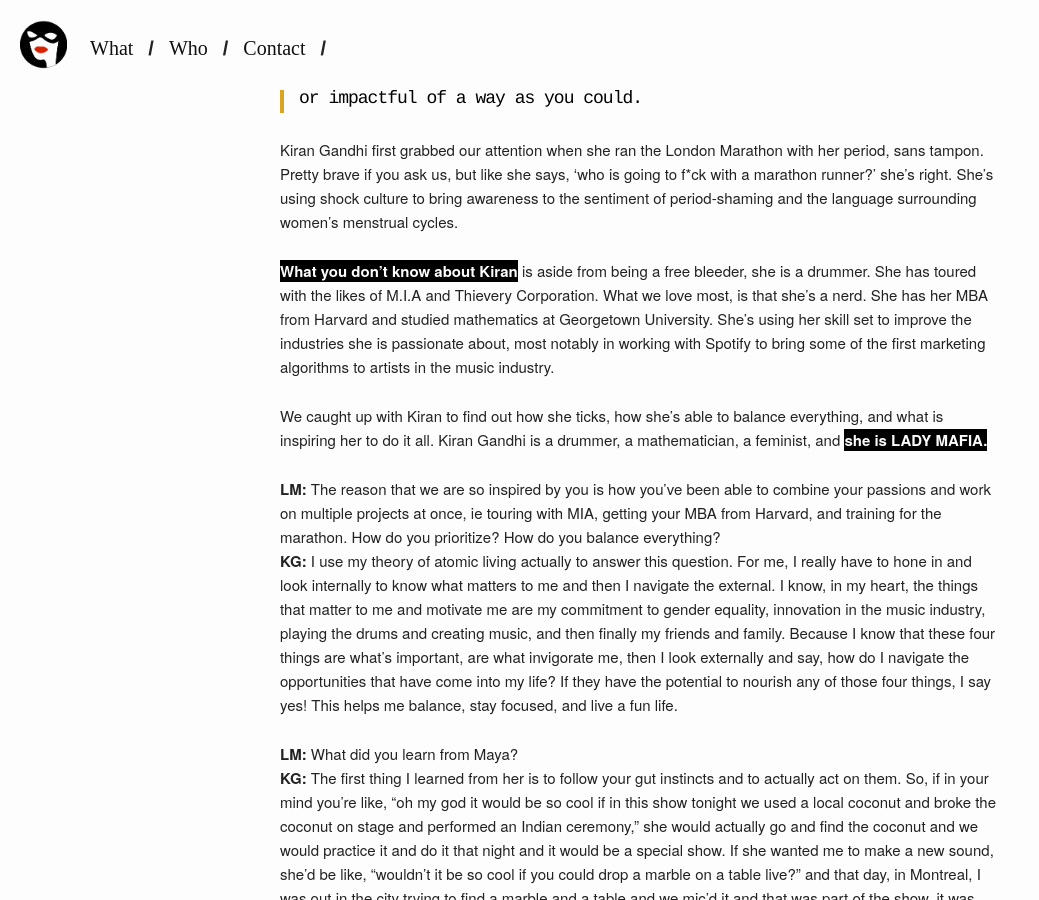
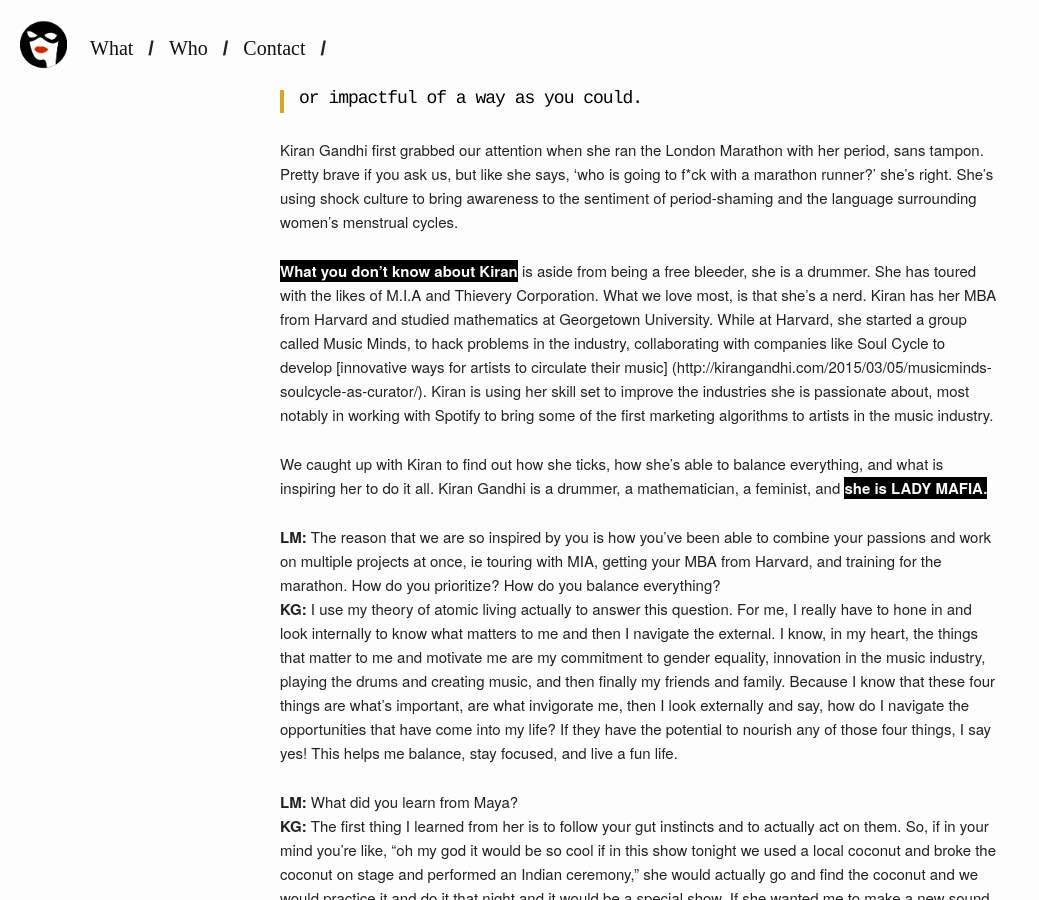
Before and after one commit to SarahBump/LADYMAFIA, a Jekyll site: the page built from _posts/2015-11-15-Kiran.markdown, in a window 1280 px wide and 900 px high, scrolled down 402 px. Shown: the whole window, without its empty margins (0-1039 px from the left). Built offline with Jekyll 4.4.1, drawn with Linux system fonts in a browser that asks for light colours; nearby versions of some CDN libraries; some web fonts are replaced.

Commit message:
update link

```diff
--- a/_posts/2015-11-15-Kiran.markdown
+++ b/_posts/2015-11-15-Kiran.markdown
@@ -14,7 +14,8 @@
 
 Kiran Gandhi first grabbed our attention when she ran the London Marathon with her period, sans tampon. Pretty brave if you ask us, but like she says, ‘who is going to f*ck with a marathon runner?’ she’s right. She’s using shock culture to bring awareness to the sentiment of period-shaming and the language surrounding women’s menstrual cycles.
 
-**_What you don’t know about Kiran_** is aside from being a free bleeder, she is a drummer. She has toured with the likes of M.I.A and Thievery Corporation. What we love most, is that she’s a nerd. She has her MBA from Harvard and studied mathematics at Georgetown University. She’s using her skill set to improve the industries she is passionate about, most notably in working with Spotify to bring some of the first marketing algorithms to artists in the music industry.
+**_What you don’t know about Kiran_** is aside from being a free bleeder, she is a drummer. She has toured with the likes of M.I.A and Thievery Corporation. What we love most, is that she’s a nerd. Kiran has her MBA from Harvard and studied mathematics at Georgetown University. While at Harvard, she started a group called Music Minds, to hack problems in the industry, collaborating with companies like Soul Cycle to develop [innovative ways for artists to circulate their music] (http://kirangandhi.com/2015/03/05/musicminds-soulcycle-as-curator/).
+Kiran is using her skill set to improve the industries she is passionate about, most notably in working with Spotify to bring some of the first marketing algorithms to artists in the music industry.
 
 We caught up with Kiran to find out how she ticks, how she’s able to balance everything, and what is inspiring her to do it all. Kiran Gandhi is a drummer, a mathematician, a feminist, and **_she is LADY MAFIA._**
 
```
